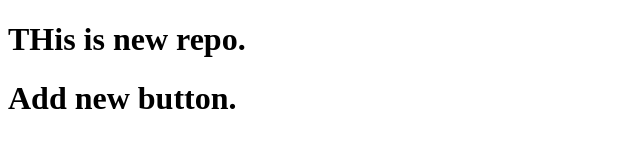
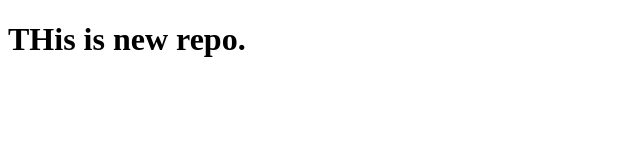
Before and after one commit to fenilht23/fenil-test-2, a plain HTML site: page index.html in a window 1280 px wide. Shown: the whole page, without its empty margins (0-640 px from the left). Drawn offline with Linux system fonts and the light colour scheme.

Commit message:
delete button

```diff
--- a/index.html
+++ b/index.html
@@ -7,6 +7,5 @@
 </head>
 <body>
     <h1>THis is new repo.</h1>
-    <h1>Add new button.</h1>
 </body>
 </html>
```
